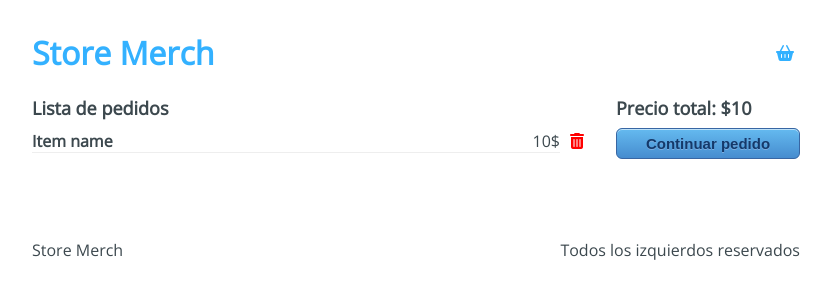
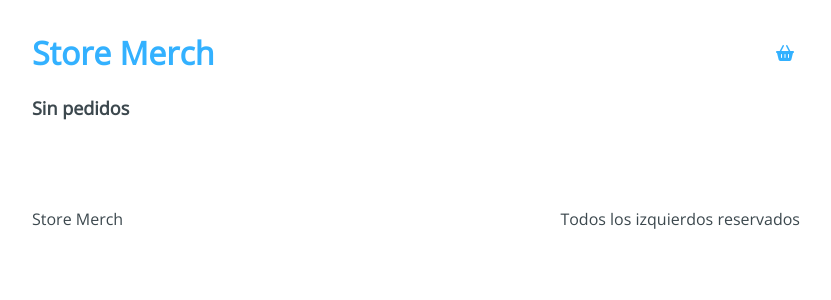
Before and after one commit to QuispeRosasGabriel/react-store, a React (Create React App) app: page /checkout in a window 1280 px wide. Shown: the top 300 px of the page, without its empty margins (224-1055 px from the left). Built offline with nearby package versions, Linux system fonts and the light colour scheme.

Commit message:
validating performance

```diff
--- a/src/components/Products.tsx
+++ b/src/components/Products.tsx
@@ -13,7 +13,7 @@ const Products: React.FunctionComponent<{}>  = () => {
             <div className="products">
                 <div className="products-items">
                     {products.map((product: any) => (
-                        <Product key={product.id}
+                        <Product key={product.id * Math.random() + Date.now().toString()}
                         product={product}
                         handleAddToCart={handleAddToCart} />
                     ))}
--- a/src/containers/Checkout.tsx
+++ b/src/containers/Checkout.tsx
@@ -1,26 +1,48 @@
-import React from 'react';
+import React, { useContext } from 'react';
 import { Link } from 'react-router-dom';
+import AppContext from '../context/AppContext';
 import '../styles/components/Checkout.css';
+import { IProduct } from '../global/intefaces/IProduct';
 
 const Checkout = () => {
+
+    const { state, removeFromCart } = useContext(AppContext);
+    const { cart }: any = state;
+
+    const handleRemove = (product: any) => removeFromCart(product);
+
+    const handleSumTotal = () => {
+        const reducer = (accumulator: any, currentValue: any) => accumulator + currentValue.price;
+        const sum = cart.reduce(reducer, 0);
+        return sum;
+    };
+
     return (
         <div className="checkout">
             <div className="checkout-content">
-                <h3>Lista de pedidos</h3>
-                <div className="checkout-item">
+                <h3>{cart.length > 0 ? 'Lista de pedidos' : 'Sin pedidos'}</h3>
+                {cart.map((item: IProduct, idx: number ) => (
+                    <div className="checkout-item" key={idx * Math.random() + Date.now().toString()}>
                         <div className="checkout-element">
-                        <h4>Item name</h4>
-                        <span>10$</span>
+                            <h4>{item?.title}</h4>
+                            <span>{item?.price}</span>
                         </div>
-                    <i className="fas fa-trash-alt" style={{color:"red"}}></i>
+                        <button type="button" onClick={() => handleRemove(item)}>
+                            <i className="fas fa-trash-alt" style={{ color: "red" }}></i>
+                        </button>
                     </div>
+                ))}
             </div>
+            {
+                cart.length > 0 && (
                     <div className="checkout-sidebar">
-                <h3>Precio total: $10</h3>
+                        <h3>{`Precio total: ${handleSumTotal()}`}</h3>
                         <Link to="/checkout/information">
                             <button type="button">Continuar pedido</button>
                         </Link>
                     </div>
+                )
+            }
         </div>
     )
 }
```
Lines whose indentation alone changed are shown as unchanged.
